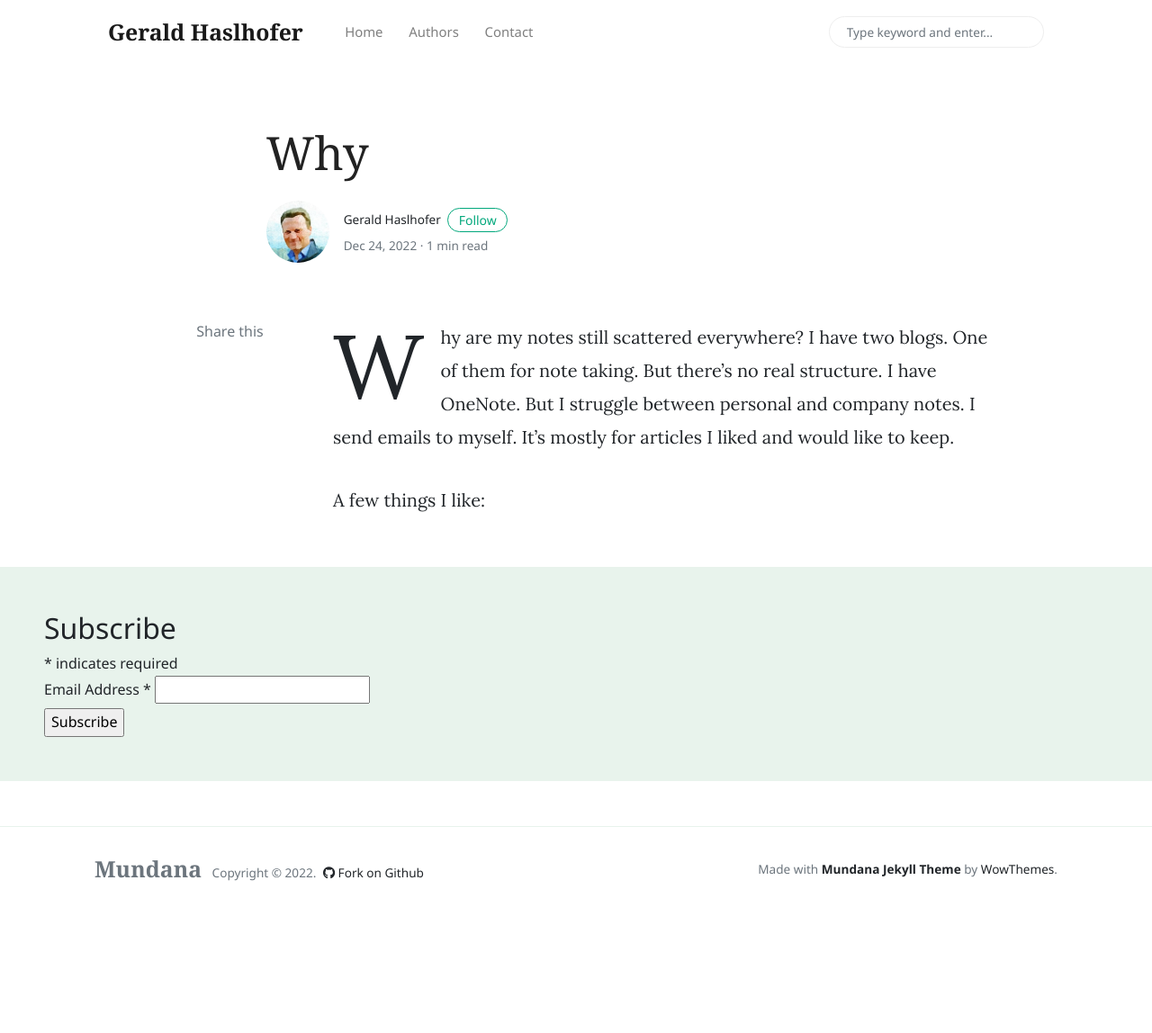
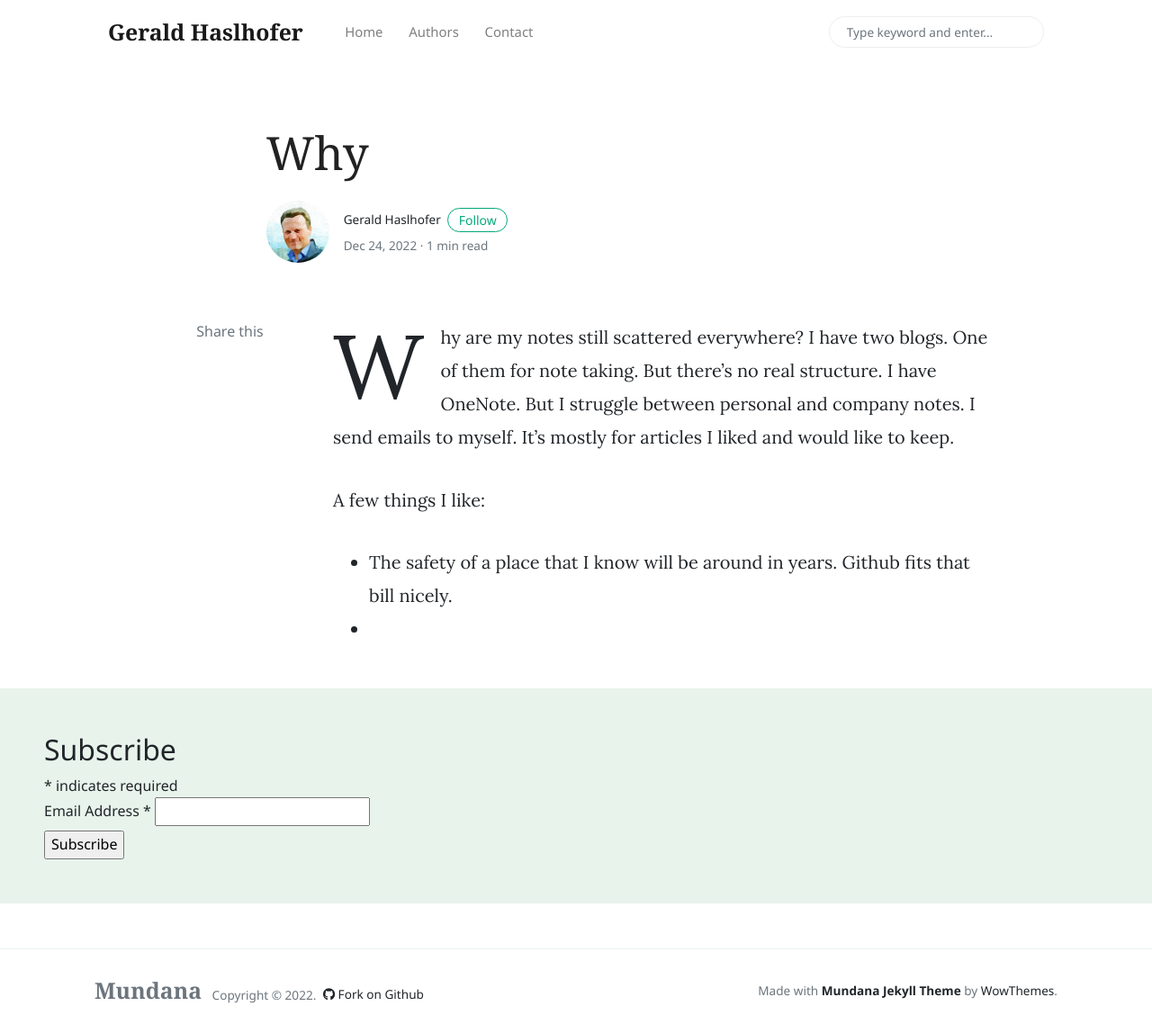
Before and after one commit to haslhofer/haslhofer.github.io, a Jekyll site: the page built from _posts/2022-12-24-why.md, in a window 1280 px wide and 1148 px high. Shown: the whole window at 90% size. Built offline with Jekyll 4.4.1, drawn with Linux system fonts in a browser that asks for light colours; nearby versions of some CDN libraries; comment, search, counter and statistics services are not loaded.

Commit message:
Update 2022-12-24-why.md

```diff
--- a/_posts/2022-12-24-why.md
+++ b/_posts/2022-12-24-why.md
@@ -4,3 +4,5 @@ I have OneNote. But I struggle between personal and company notes.
 I send emails to myself. It's mostly for articles I liked and would like to keep.
 
 A few things I like:
+- The safety of a place that I know will be around in years. Github fits that bill nicely.
+-
```
